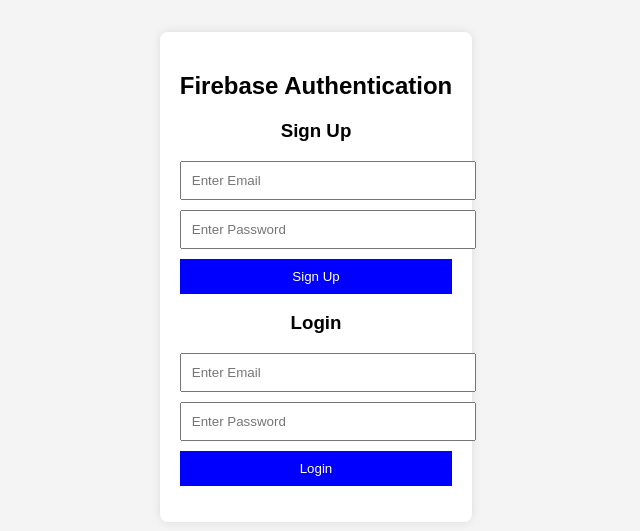
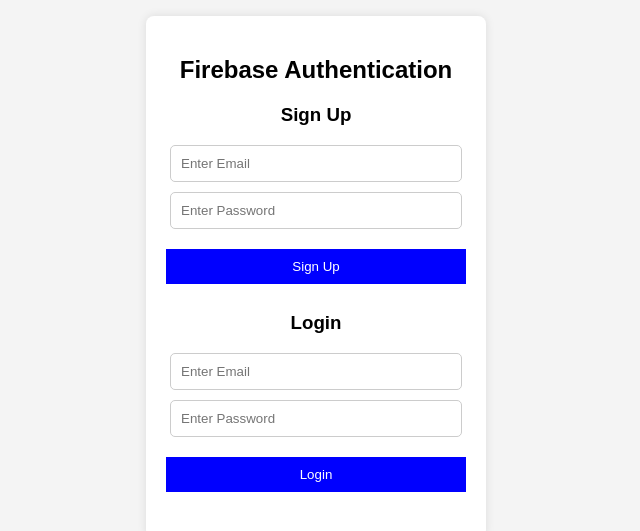
Before and after one commit to SahanaSGithub/farm-login, a plain HTML site: page index.html in a window 1280 px wide. Shown: the part 131-662 px from the top of the page, without its empty margins (324-964 px from the left). Drawn offline with Linux system fonts and the light colour scheme.

Commit message:
Update style.css

```diff
--- a/style.css
+++ b/style.css
@@ -13,13 +13,16 @@ body {
     border-radius: 8px;
     box-shadow: 0 0 10px rgba(0, 0, 0, 0.1);
     text-align: center;
+    width: 300px;
 }
 
 input {
     display: block;
-    width: 100%;
-    margin: 10px 0;
+    width: 90%;
+    margin: 10px auto;
     padding: 10px;
+    border: 1px solid #ccc;
+    border-radius: 5px;
 }
 
 button {
@@ -29,8 +32,17 @@ button {
     color: white;
     border: none;
     cursor: pointer;
+    margin: 10px 0;
 }
 
 button:hover {
     background: darkblue;
 }
+
+#logout-btn {
+    background: red;
+}
+
+#logout-btn:hover {
+    background: darkred;
+}
```
